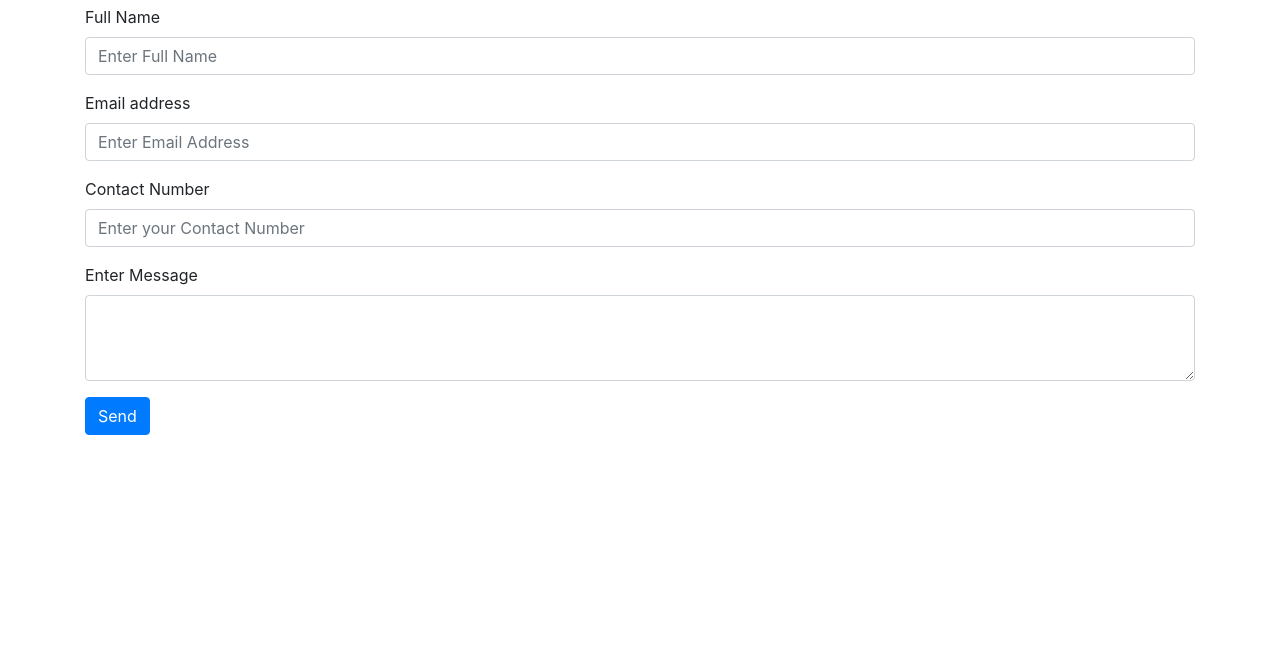
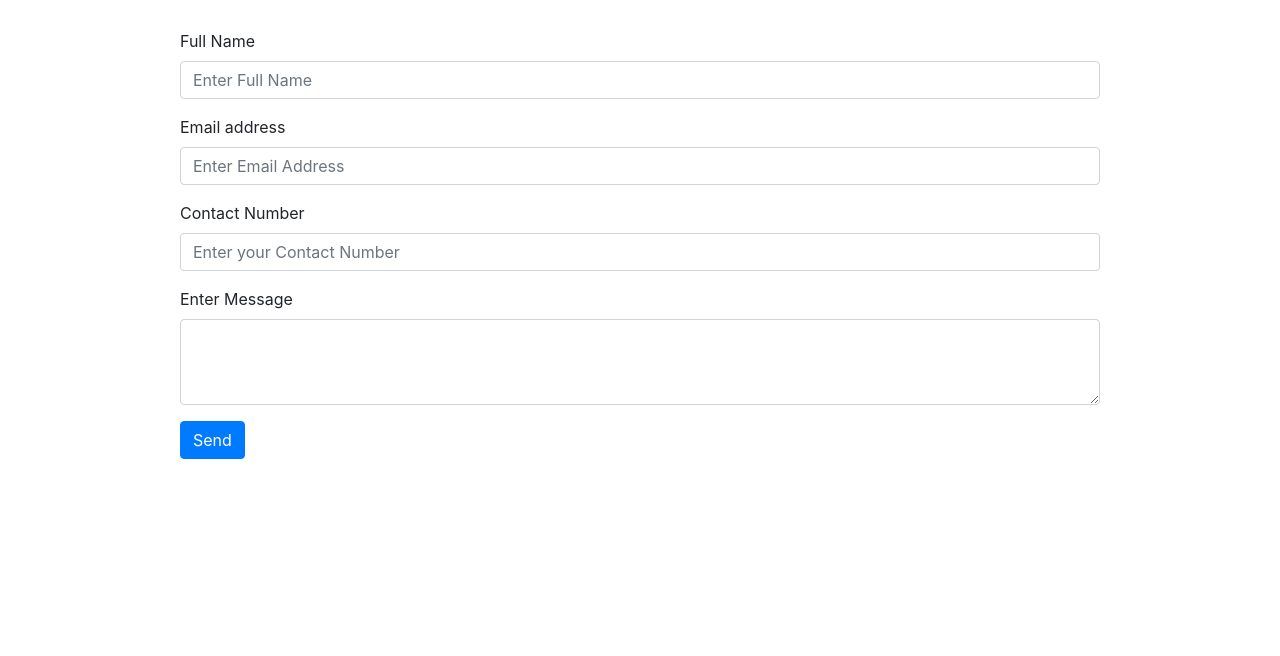
Before and after one commit to orr1nuycruz/JSDemo, a website: page contact.html in a window 1280 px wide. Shown: the part 144-800 px from the top of the page. Drawn offline with nearby package versions, Linux system fonts and the light colour scheme; files whose address does not match are found by name.

Commit message:
added divs for contact page

```diff
--- a/contact.html
+++ b/contact.html
@@ -36,8 +36,11 @@
 
     <!-- Contact Form -->
     <div class="container">
+        <div class="row justify-content-md-center">
+            <div class="col-lg-10 col-md-6 col-sm-8 col-xs-10">
             <h1>Contact us</h1>
             <h4> * All fields are required</h4>
+            <br>
             <form>
             <div class="form-group">
               <label for="FullName">Full Name</label>
@@ -62,6 +65,9 @@
             <button type="submit" class="btn btn-primary">Send</button>
             </form>
             </div>
+        </div>
+
+    </div>
 
 
     <!-- JavaScript Section -->
```
Lines whose indentation alone changed are shown as unchanged.
